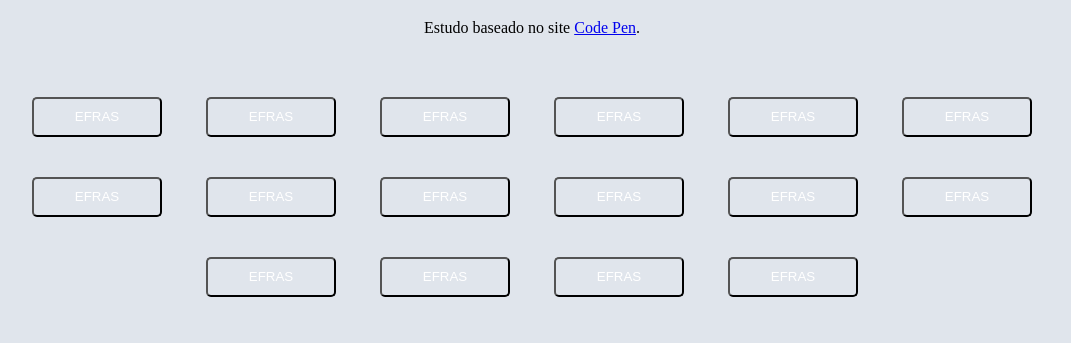
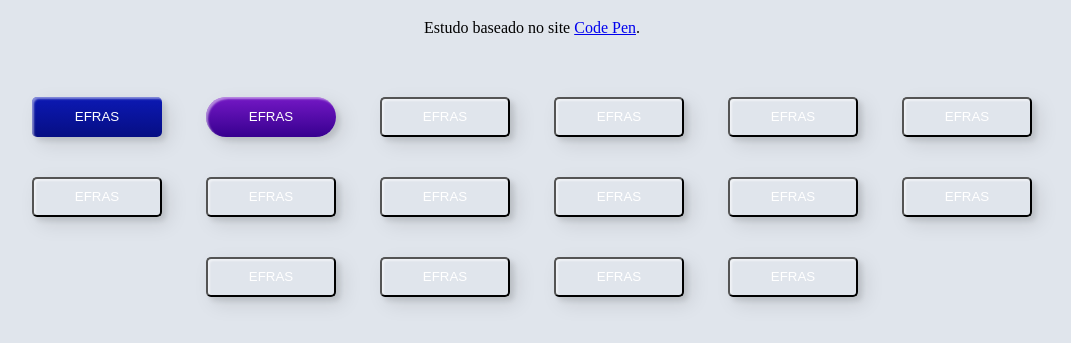
Before and after one commit to EfraimCancio/Discover, a plain HTML site: page Exercicios finais Edição 01/Estudos de componentes/Botões/buttons.html in a window 1280 px wide. Shown: the part 61-404 px from the top of the page, without its empty margins (108-1179 px from the left). Drawn offline with Linux system fonts and the light colour scheme.

Commit message:
Continuação do estudo de componentes (Button)

```diff
--- a/Exercicios finais Edição 01/Estudos de componentes/Botões/style_buttons.css
+++ b/Exercicios finais Edição 01/Estudos de componentes/Botões/style_buttons.css
@@ -21,4 +21,33 @@ button {
     padding: 10px 25px;
     background: transparent;
     cursor: pointer;
+    transition: all 0.3s ease;
+    position: relative;
+    display: inline-block;
+    box-shadow:inset 2px 2px 2px 0px rgba(255,255,255,.5), 7px 7px 20px 0px rgba(0,0,0,.1), 4px 4px 5px 0px rgba(0,0,0,.1);
+    outline: none;
 }
+
+.btn-1 {
+    background: rgb(6,14,131);
+    background: linear-gradient(0deg, rgba(6,14,131,1) 0%, rgba(12,25,180,1) 100%);
+    border: none;
+}
+.btn-1:hover {
+    background: rgb(0,3,255);
+    background: linear-gradient(0deg, rgba(0,3,255,1) 0%, rgba(2,126,251,1) 100%)
+}
+
+.btn-2 {
+    background: rgb(55, 0, 143);
+    background: linear-gradient(0deg, rgba(55,0,143,1) 0%, rgb(116, 24, 197) 100%);
+    border: none;
+    border-radius: 25px;
+}
+.btn-2:before {
+    height: 0%;
+    width: 2px;
+}
+.btn-2:hover {
+    box-shadow:  4px 4px 6px 0 rgba(255,255,255,.5), -4px -4px 6px 0 rgba(116, 125, 136, .5), inset -4px -4px 6px 0 rgba(255,255,255,.2), inset 4px 4px 6px 0 rgba(0, 0, 0, .4);
+  }
```
